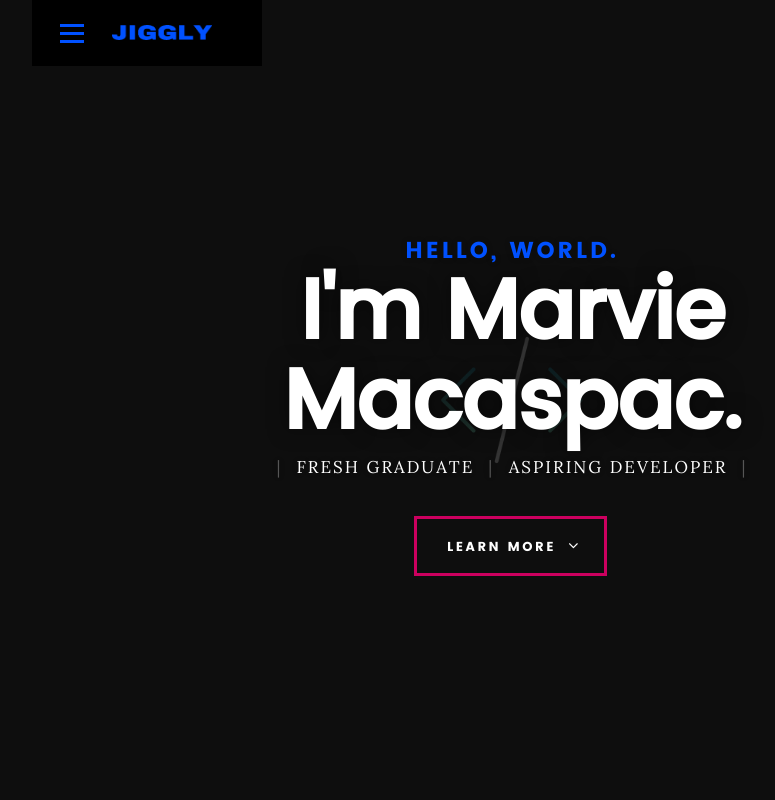
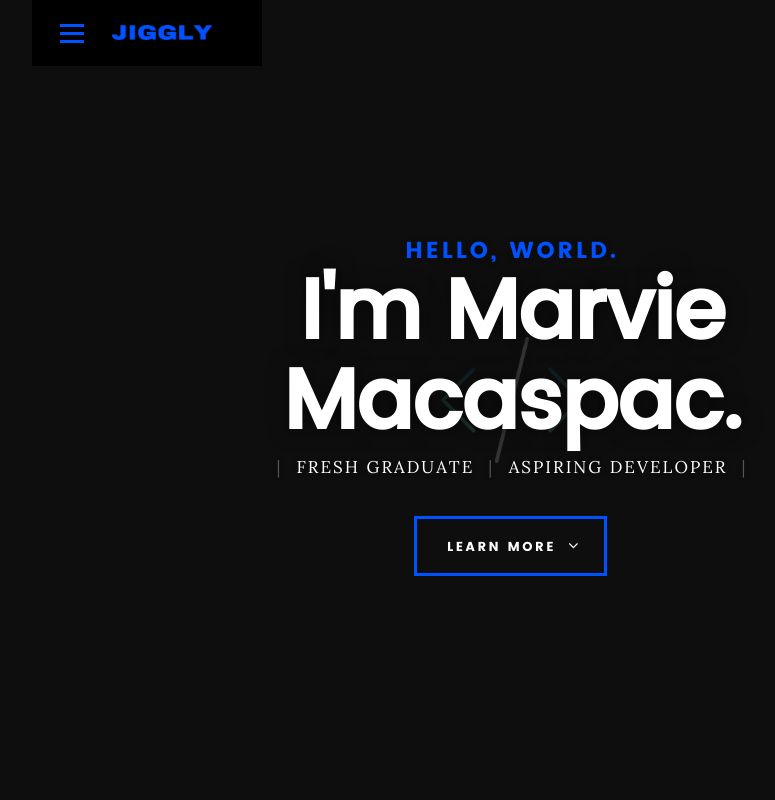
Before and after one commit to macaspac99/Portfolio1, a plain HTML site: page index.html in a window 1280 px wide. In both pictures the pointer is over the link "LEARN MORE". Shown: the top 800 px of the page, without its empty margins (128-903 px from the left). Drawn offline with Linux system fonts and the light colour scheme; files whose address does not match are found by name.

Commit message:
Update main.css

```diff
--- a/css/main.css
+++ b/css/main.css
@@ -1348,7 +1348,7 @@ header .logo a {
 	letter-spacing: .25rem;
 }
 .intro-content .button:hover, .intro-content .button:focus {
-	border-color: #cc005f;
+	border-color: #0051ff;
 }
 .intro-content .button::after {
 	display: inline-block;
```
